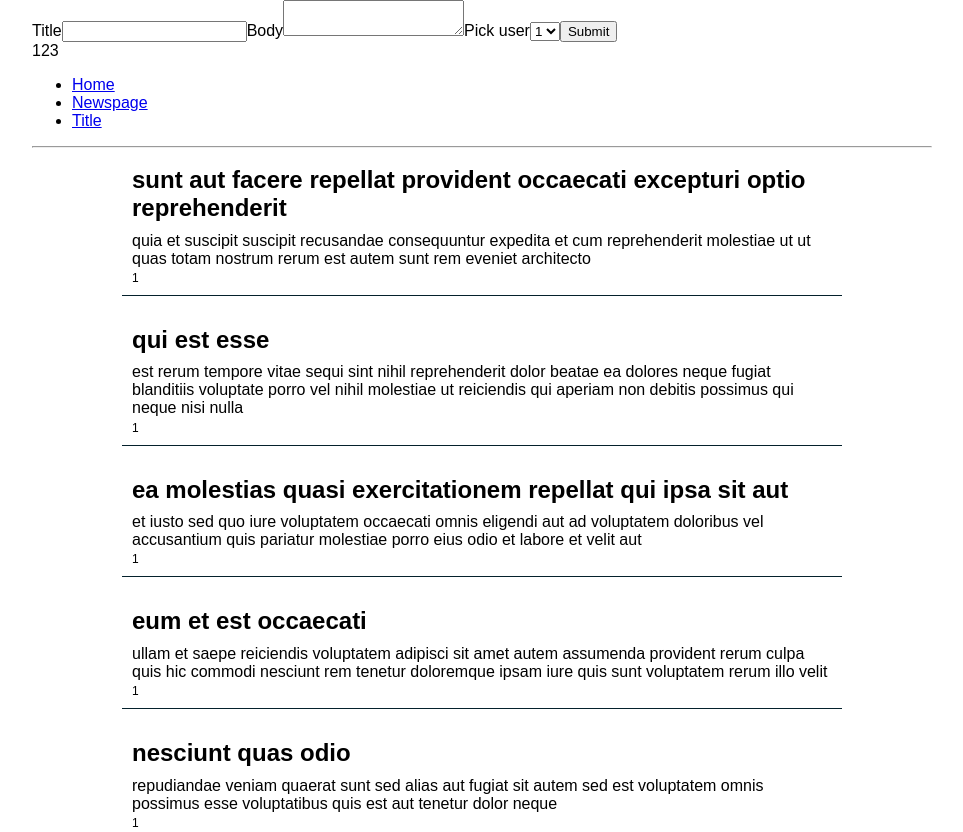
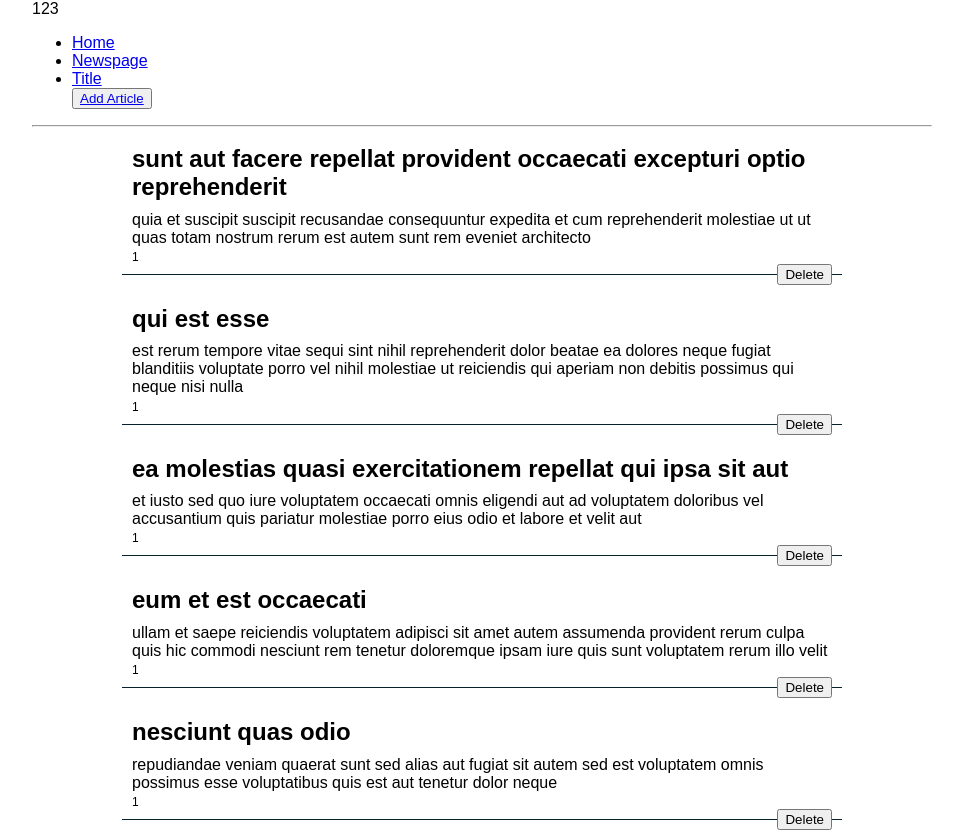
Before and after one commit to AndriiPetrov/test-fe, a React (Create React App) app: page /p in a window 1280 px wide. Shown: the top 832 px of the page, without its empty margins (158-1121 px from the left). Built offline with nearby package versions, Linux system fonts and the light colour scheme.

Commit message:
make some logic

```diff
--- a/src/App.js
+++ b/src/App.js
@@ -14,12 +14,15 @@ class App extends React.Component{
     data: items,
   }
 
-  // addNews = (item) =>{
-  //   console.log(item);
-  //   this.setState({
-  //     news: [...this.state.news, item]
-  //   })
-  // }
+  removeArticle = index =>{
+    const {data} = this.state
+
+    this.setState({
+      data: data.filter((item, i) => {
+        return i !== index;
+      })
+    })
+  }
 
   handleSubmit = arcticle => {
     this.setState({
@@ -31,7 +34,7 @@ class App extends React.Component{
     // console.log(this.state.news)
     return(
       <div className="App">
-      <Form handleSubmit={this.handleSubmit}/>
+      {/* <Form handleSubmit={this.handleSubmit}/> */}
       123
       <div>{this.state.title}</div>
         <div>
@@ -39,16 +42,16 @@ class App extends React.Component{
             <li><Link to='/'>Home</Link></li>
             <li><Link to='/p'>Newspage</Link></li>
             <li><Link to='/posts'>Title</Link></li>
+            <button><Link to='/form'>Add Article</Link></button>
           </ul>
         </div>
         <hr/>
         <div>
           <Route exact path='/' render={() => <Home title={this.state.title} onSubmite={this.addNews} inputTitle={this.inputTitle} />} />
-          <Route path='/p' render={() => <NewsPage items={this.state.data}/>}/>
+          <Route path='/p' render={() => <NewsPage items={this.state.data} removeArticle={this.removeArticle}/>}/>
           {/* <Route path='/posts' render={() => <Routing items={items}/>}/> */}
           <Route path='/posts' render={() => <Posts items={items}/>}/>
-
-        {/* <Posts /> */}
+          <Route path='/form' render={() => <Form handleSubmit={this.handleSubmit}/>}/>
         </div>
       </div>
     )
--- a/src/Home.js
+++ b/src/Home.js
@@ -1,10 +1,10 @@
 import React from 'react';
 import Form from './Form';
 
-const Home = ({handleChange}) =>(
+const Home = () =>(
     <div>
         Home
-        <Form handleChange={handleChange}/>
+        {/* <Form handleChange={handleChange}/> */}
     </div>
 )
 export default Home;
--- a/src/NewsPage.js
+++ b/src/NewsPage.js
@@ -6,13 +6,13 @@ import PropTypes from 'prop-types';
 // import Routing from './Routing';
 // import {items} from './post-data';
 // console.log(items);
-const NewsPage = ({items}) => (
+const NewsPage = ({items, removeArticle}) => (
     <div style={{width: '80%', margin: '0 auto'}}>
 
         <ul className="NewsPage-items">
-          {items.map(item =>
-            <li key={item.id}>
-              <Post item={item}>
+          {items.map((item, index) =>
+            <li key={index}>
+              <Post index={index} item={item} removeArticle={removeArticle}>
 
               </Post>
             </li>
--- a/src/Post.css
+++ b/src/Post.css
@@ -23,3 +23,9 @@
 .Link{
     text-decoration: none;
 }
+.Remove-button {
+    float: right;
+    /* margin-bottom: 10px; */
+    /* width: 40px;
+    height: 30px; */
+}
--- a/src/Post.js
+++ b/src/Post.js
@@ -3,16 +3,17 @@ import './Post.css';
 import PropTypes from 'prop-types';
 // import { Link} from 'react-router-dom';
 
-function Post({item}) {
+function Post({item, removeArticle, index}) {
     // if(match.params.id)
     // console.log(match);
-    console.log(item);
+    console.log(index);
 
     return(
         <div className="Post">
             <div className="Post-title">{item.title}</div>
             <div className="Post-body">{item.body}</div>
             <div className="Post-userId">{item.userId}</div>
+            <button className="Remove-button" onClick={(index)=>removeArticle(index)}>Delete</button>
         </div>
     );
 }
```
